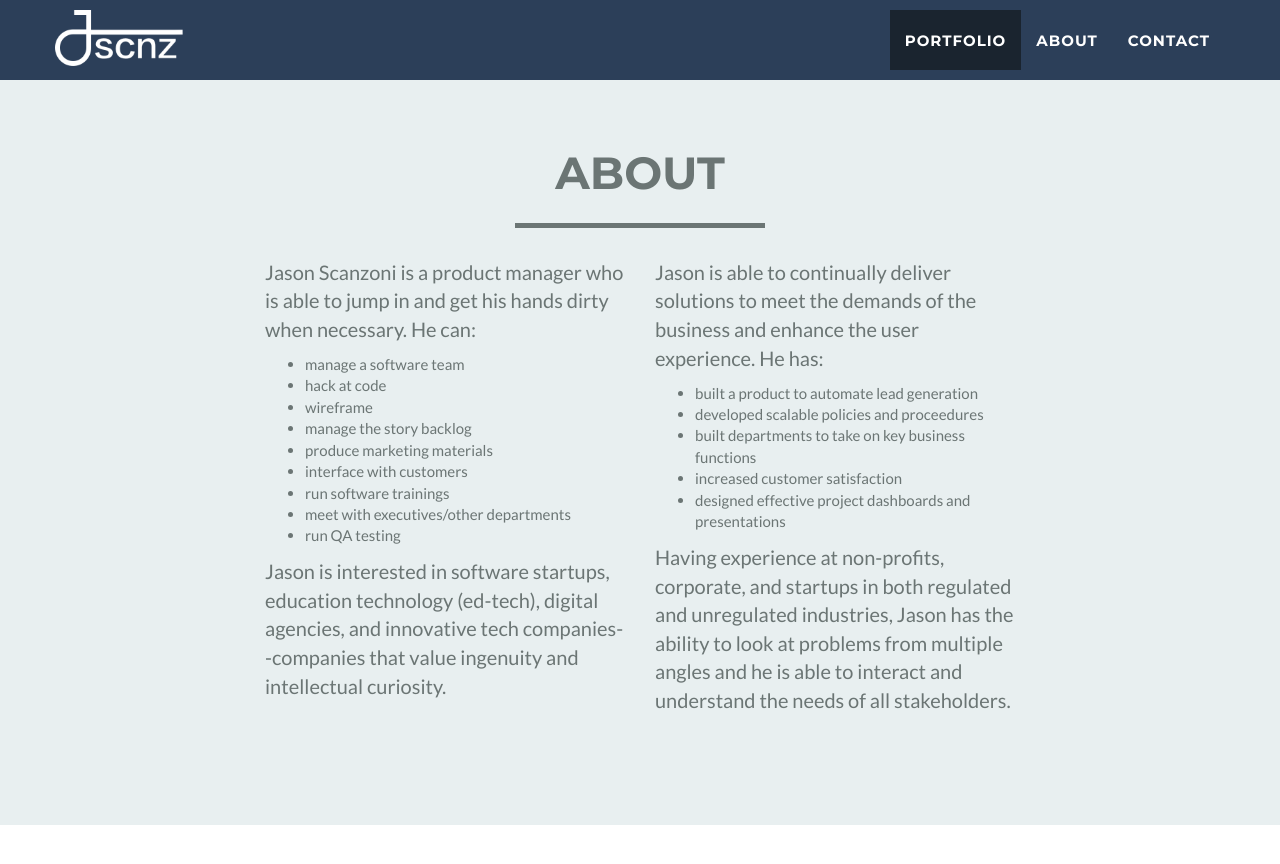
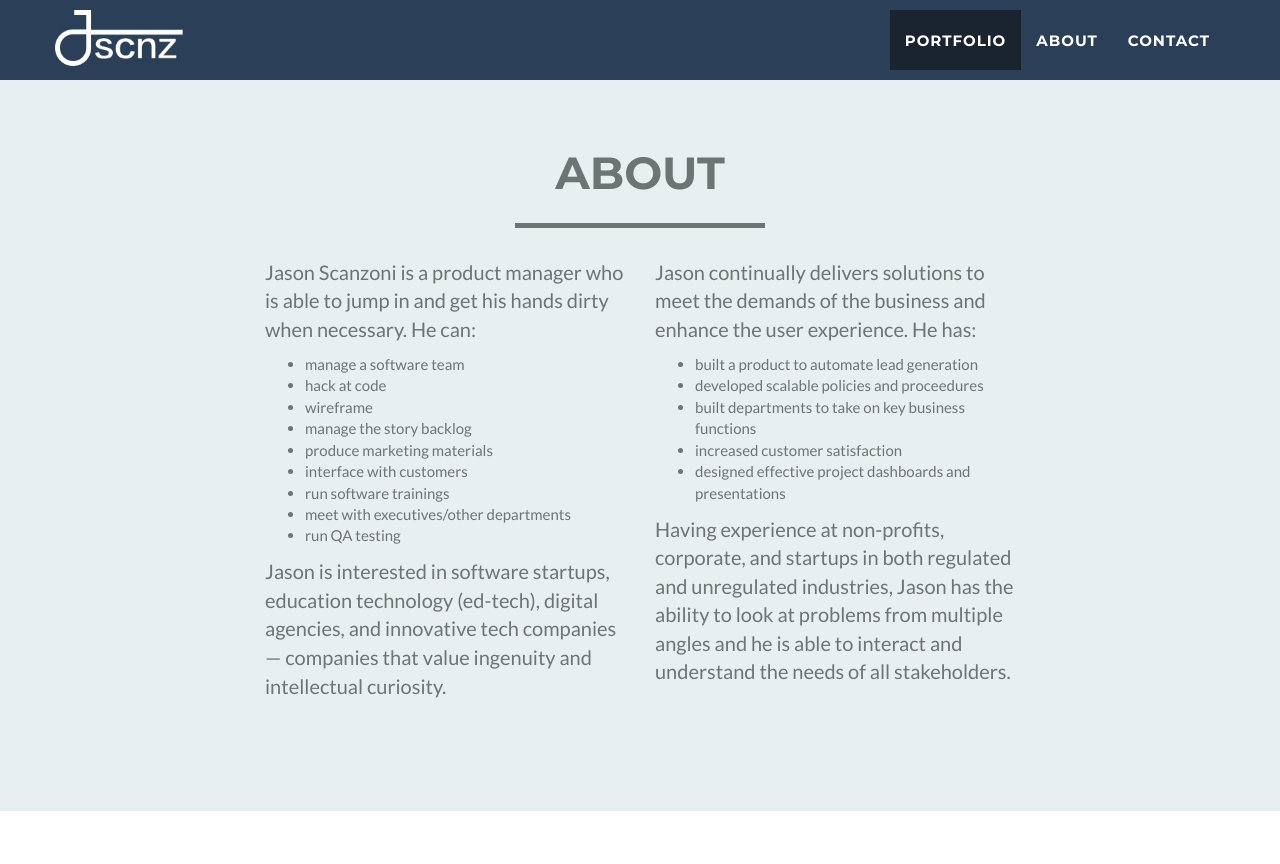
Before and after one commit to jscanzoni/jscanzoni.github.io, a Jekyll site: the page built from index.html, in a window 1280 px wide and 900 px high, scrolled down 1544 px. Shown: the top 864 px of the window. Built offline with Jekyll 4.4.1, drawn with Linux system fonts in a browser that asks for light colours.

Commit message:
em dash in about

```diff
--- a/_includes/about.html
+++ b/_includes/about.html
@@ -22,11 +22,11 @@
                             <li>run QA testing</li>
                         </ul></p>
                     <p>
-                        Jason is interested in software startups, education technology (ed-tech), digital agencies, and innovative tech companies--companies that value ingenuity and intellectual curiosity.
+                        Jason is interested in software startups, education technology (ed-tech), digital agencies, and innovative tech companies &mdash; companies that value ingenuity and intellectual curiosity.
                     </p>
                 </div>
                 <div class="col-lg-4">
-                    <p>Jason is able to continually deliver solutions to meet the demands of the business and enhance the user experience. He has:
+                    <p>Jason continually delivers solutions to meet the demands of the business and enhance the user experience. He has:
                         <ul>
                             <li>built a product to automate lead generation</li>
                             <li>developed scalable policies and proceedures</li>
```
